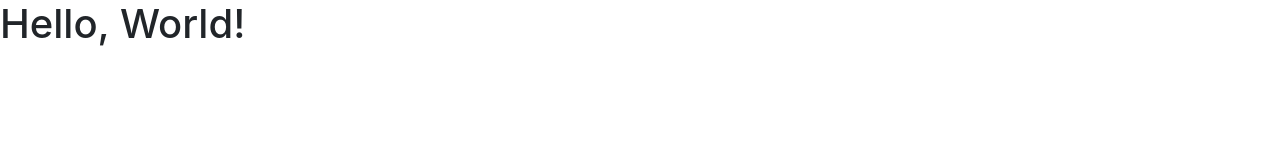
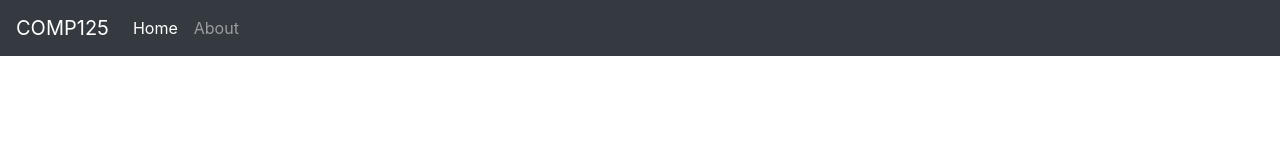
Before and after one commit to MASHUD-CA/COMP125-S2018-Lession1A, a plain HTML site: page index.html in a window 1280 px wide. Drawn offline with Linux system fonts and the light colour scheme.

Commit message:
added bootstrap navbar

```diff
--- a/index.html
+++ b/index.html
@@ -10,9 +10,24 @@
     <link rel="stylesheet" href="./Content/app.css">
 </head>
 <body>
+  <!--Main Nav -->
+         <nav class="navbar navbar-expand-lg navbar-dark bg-dark">
+        <a class="navbar-brand" href="#">COMP125</a>
+        <button class="navbar-toggler" type="button" data-toggle="collapse" data-target="#navbarSupportedContent" aria-controls="navbarSupportedContent" aria-expanded="false" aria-label="Toggle navigation">
+          <span class="navbar-toggler-icon"></span>
+        </button>
 
-    <h1>Hello, World!</h1>
-
+        <div class="collapse navbar-collapse" id="navbarSupportedContent">
+          <ul class="navbar-nav mr-auto">
+            <li class="nav-item active">
+              <a class="nav-link" href="./index.html">Home <span class="sr-only">(current)</span></a>
+            </li>
+            <li class="nav-item">
+              <a class="nav-link" href="#">About</a>
+            </li>
+          </ul>
+        </div>
+      </nav>
     <!-- JavaScript Section-->
     <script src="./Scripts/lib/jquery/jquery-3.4.1.min.js"></script>
     <script src="./Scripts/lib/bootstrap/js/bootstrap.min.js"></script>
```
